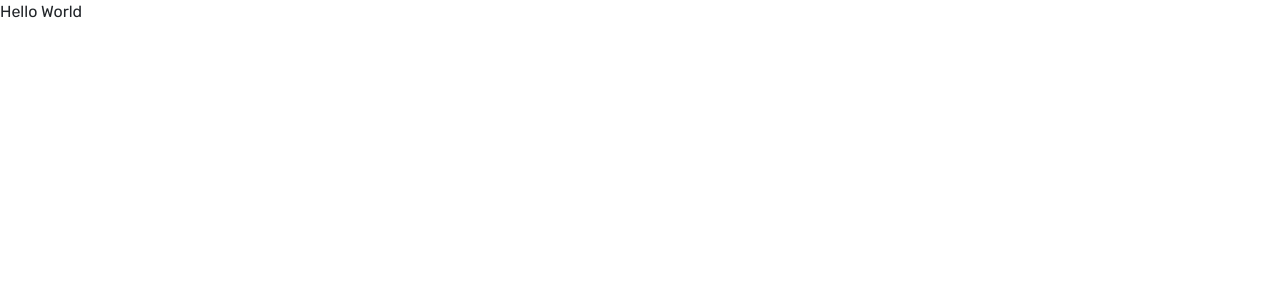
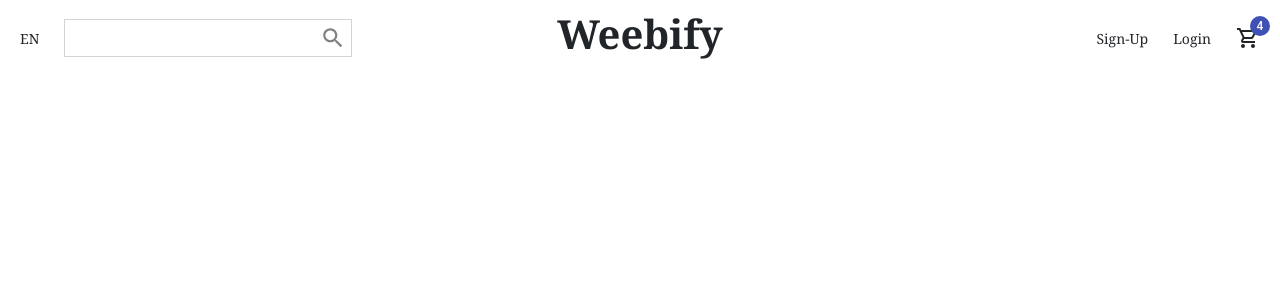
Before and after one commit to samsong1019/Weebify, a React (Create React App) app in the folder client/: page / in a window 1280 px wide. Shown: the top 300 px of the page. Built offline with nearby package versions, Linux system fonts and the light colour scheme.

Commit message:
Navbar react component created

```diff
--- a/client/package.json
+++ b/client/package.json
@@ -4,6 +4,8 @@
   "private": true,
   "proxy": "http://localhost:3001",
   "dependencies": {
+    "@material-ui/core": "^4.12.4",
+    "@material-ui/icons": "^4.11.3",
     "@testing-library/jest-dom": "^4.2.4",
     "@testing-library/react": "^9.3.2",
     "@testing-library/user-event": "^7.1.2",
@@ -13,7 +15,8 @@
     "react-bootstrap": "^1.0.1",
     "react-dom": "^16.13.1",
     "react-router-dom": "^6.2.1",
-    "react-scripts": "^4.0.2"
+    "react-scripts": "^4.0.2",
+    "styled-components": "^5.3.6"
   },
   "scripts": {
     "start": "react-scripts start",
--- a/client/src/App.js
+++ b/client/src/App.js
@@ -1,10 +1,11 @@
 import React from "react";
+import Home from "./pages/Home"
 // import { BrowserRouter as Router, Routes, Route } from "react-router-dom";
 
 function App() {
   return (
     <>
-      <div>Hello World</div>
+      <Home/>
     </>
   );
 }
--- a/client/src/components/Navbar.jsx
+++ b/client/src/components/Navbar.jsx
@@ -0,0 +1,88 @@
+import React from "react";
+import styled from "styled-components";
+import { Badge } from "@material-ui/core";
+import { Search, ShoppingCartOutlined } from "@material-ui/icons";
+
+const Container = styled.div`
+  height: 60px;
+`;
+
+const Wrapper = styled.div`
+  padding: 10px 20px;
+  display: flex;
+  aling-items: center
+  justify-content: space-between;
+`;
+
+const Left = styled.div`
+  flex: 1;
+  display: flex;
+  align-items: center;
+`;
+
+const Language = styled.span`
+  font-size: 14px;
+  cursor: pointer;
+`;
+
+const SearchContainer = styled.div`
+  border: 0.5px solid lightgray;
+  display: flex;
+  align-items: center;
+  margin-left: 25px;
+  padding: 5px;
+`;
+
+const Input = styled.input`
+  border: none;
+`;
+
+const Center = styled.div`
+  flex: 1;
+  text-align: center;
+`;
+
+const Logo = styled.h1`
+  font-weight: bold;
+`;
+
+const Right = styled.div`
+  flex: 1;
+  display: flex;
+  align-items: center;
+  justify-content: flex-end;
+`;
+
+const MenuItem = styled.div`
+  font-size: 14px;
+  cursor: pointer;
+  margin-left: 25px;
+`;
+
+export default function Navbar() {
+  return (
+    <Container>
+      <Wrapper>
+        <Left>
+          <Language>EN</Language>
+          <SearchContainer>
+            <Input />
+            <Search style={{color:"gray", fontSize: 26}}/>
+          </SearchContainer>
+        </Left>
+        <Center>
+          <Logo>Weebify</Logo>
+        </Center>
+        <Right>
+          <MenuItem>Sign-Up</MenuItem>
+          <MenuItem>Login</MenuItem>
+          <MenuItem>
+            <Badge badgeContent={4} color="primary">
+              <ShoppingCartOutlined />
+            </Badge>
+          </MenuItem>
+        </Right>
+      </Wrapper>
+    </Container>
+  );
+}
--- a/client/src/index.css
+++ b/client/src/index.css
@@ -1,17 +1,3 @@
-body {
-  font-family: 'Rubik', sans-serif;
+* {
+  font-family: Cambria, Cochin, Georgia, Times, "Times New Roman", serif;
 }
-
-h1,
-h2,
-h3,
-h4,
-h5,
-h6 {
-  font-family: 'Rubik Mono One', sans-serif;
-}
-
-.small {
-  font-weight: 300;
-  font-style: italic;
-}
--- /dev/null
+++ b/client/src/pages/Home.jsx
@@ -0,0 +1,7 @@
+import React from "react";
+
+import Navbar from "../components/Navbar";
+
+export default function Home() {
+  return <Navbar />;
+}
```
Also changed, not shown: client/src/components/Announcement.jsx (added, +11 -0 lines), client/src/pages/Homepage.jsx (deleted), 1 other file (tests, documents, lock files or other folders).
